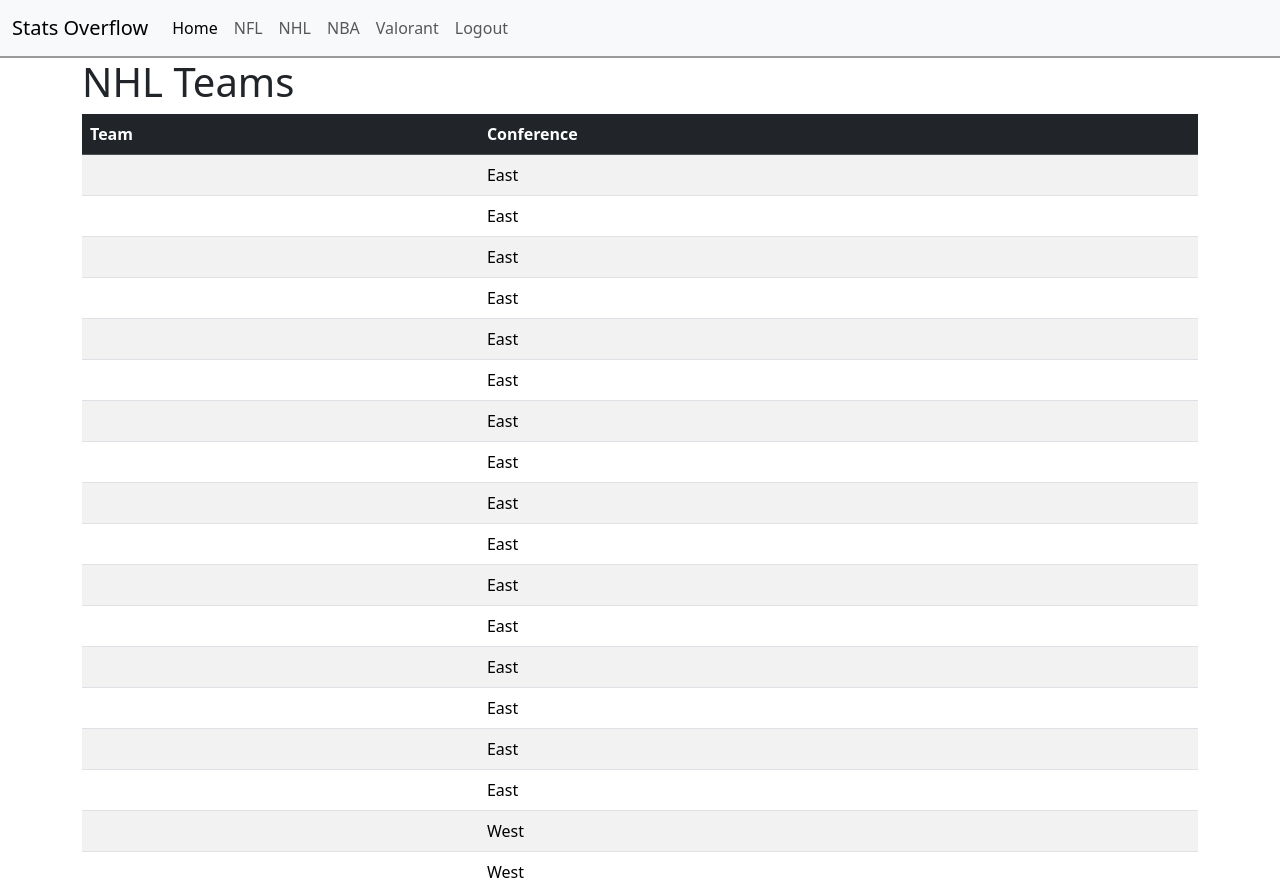
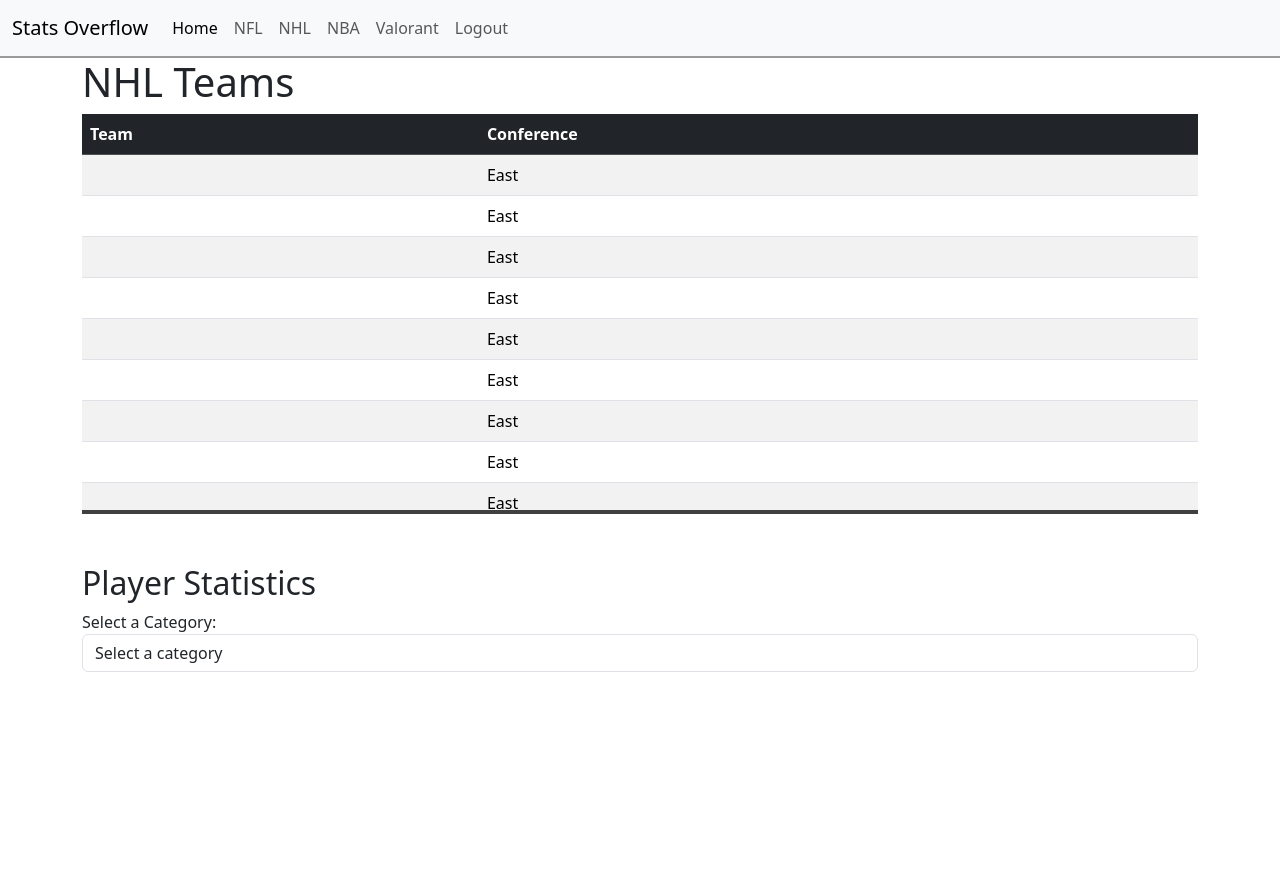
Before and after one commit to Jeffrey-Anderson392/Stats-Overflow, a Django app: page /NHL/ in a window 1280 px wide. Shown: the top 892 px of the page. Run offline with Django 5.2, Linux system fonts and the light colour scheme; a user stored in the database is signed in; data comes from the database, SQL or seed files in the repository.

Commit message:
Edited tables css

```diff
--- a/stats_overflow/sports_stats/static/sports_stats/css/styles.css
+++ b/stats_overflow/sports_stats/static/sports_stats/css/styles.css
@@ -45,7 +45,7 @@ nav {
     position: sticky;
     top: 0;
     /* Adjust if there is a fixed header, e.g., top: 50px; */
-    background-color: white;
+
     z-index: 1020;
     /* Ensures the header is above other content */
 }
@@ -56,3 +56,15 @@ nav {
     overflow-y: auto;
     /* Adds vertical scrollbar */
 }
+
+.bottom-border {
+    border-bottom: 4px solid;
+    border-bottom-color: rgb(64, 64, 64);
+}
+
+/* This is where the seperation of tables */
+
+.seperation-of-table {
+    margin-top: 50px;
+    margin-bottom: 50px;
+}
--- a/stats_overflow/sports_stats/templates/sports_stats/NHL.html
+++ b/stats_overflow/sports_stats/templates/sports_stats/NHL.html
@@ -7,6 +7,7 @@
 {% block content %}
     <h1>NHL Teams</h1>
     {% if team_list %}
+        <div class="table-responsive sticky-header bottom-border">
             <table class="table table-striped">
                 <thead class="table-dark">
                     <th>Team</th>
@@ -19,23 +20,33 @@
                     </tr>
                 {% endfor %}
             </table>
+        </div>
     {% else %}
         <p>There are no teams.</p>
     {% endif %}
 
+    <div Class="seperation-of-table"></div>
+
     <h2>Player Statistics</h2>
-    <form method="get" action="">
-        <select name="category" onchange="this.form.submit()">
+    <form method="get" action="" class="mb-3">
+        <div class="form-group">
+            <label for="categorySelect">Select a Category:</label>
+            <select id="categorySelect" name="category" class="form-control" onchange="this.form.submit()">
                 <option value="">Select a category</option>
                 {% for category in stats_categories %}
-                <option value="{{ category }}" {% if category == selected_category %}selected{% endif %}>{{ category }}</option>
+                    <option value="{{ category }}" {% if category == selected_category %}selected{% endif %}>
+                        {{ category }}
+                    </option>
                 {% endfor %}
             </select>
+        </div>
     </form>
 
     {% if stats_data %}
-        <table class="table">
-            <thead>
+        <div class="table-responsive sticky-header">
+            <table class="table table-striped">
+
+                <thead class="table-dark">
                     <tr>
                         {% for field_name in field_names %}
                             <th>{{ field_name }}</th>
@@ -49,7 +60,7 @@
                                 {% with forloop.counter0 as field_index %}
                                     {% if field_index == 1 %}  <!-- Assuming PlayerName is in the second column -->
                                         {% if item|get_field:field_name %}
-                                        <td>{{ item|get_field:field_name }}</td>
+                                            <td><a href="{% url 'NHL_Player' name=item|get_field:field_name %}">{{ item|get_field:field_name }}</a></td>
                                         {% else %}
                                             <td>No Name</td>
                                         {% endif %}
@@ -62,5 +73,6 @@
                     {% endfor %}
                 </tbody>
             </table>
+        </div>
     {% endif %}
 {% endblock %}
```
Also changed, not shown: stats_overflow/sports_stats/templates/sports_stats/NBA.html (+6 -3 lines), stats_overflow/sports_stats/templates/sports_stats/NFL.html (+6 -3 lines). Lines whose indentation alone changed are shown as unchanged.
